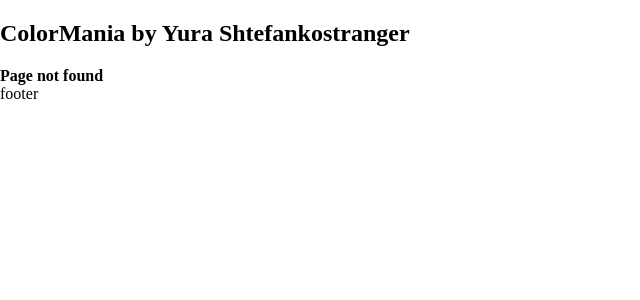
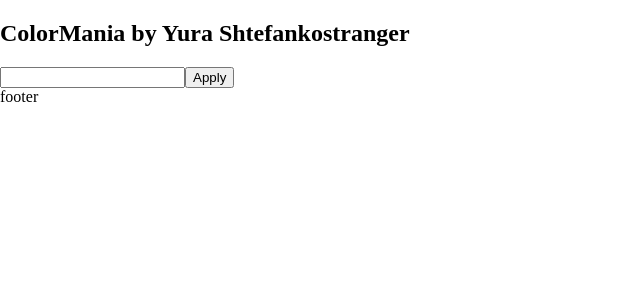
Before and after one commit to Viper-JSX/Colormania-React, a React (Create React App) app: page /tables/1/edit in a window 1280 px wide. Before the commit this address had no page. Shown: the top 300 px of the page, without its empty margins (0-640 px from the left). Built offline with nearby package versions, Linux system fonts and the light colour scheme.

Commit message:
removed oldColorName property from TableEditorProps, handleTableEdit is passed down to TableEditor with according components' types configuration

```diff
--- a/src/App.tsx
+++ b/src/App.tsx
@@ -81,6 +81,7 @@ function App() {
 
                 handleTablesSortCriteriaChange={handleTablesSortCriteriaChnage}
                 handleTablesSearch={handleTablesSearch}
+                handleTableEdit={handleTableEdit}
 
                 mode="create"
                 handleAddColorToTable={handleAddColorToTable}
--- a/src/components/Layout/Layout.tsx
+++ b/src/components/Layout/Layout.tsx
@@ -11,8 +11,9 @@ import Table from "../Tables/Table";
 import Tables from "../Tables/Tables";
 import UserProfile from "../User/User_profile";
 import ColorEditor from "../Color_editor/Color_editor";
+import TableEditor from "../Table_editor/Table_editor";
 
-function Layout({ appTitle, tablesToRender, handleTablesSortCriteriaChange, handleTablesSearch, handleAddColorToTable, handleColorEdit, handleColorDelete } : LayoutProps):JSX.Element{
+function Layout({ appTitle, tablesToRender, handleTablesSortCriteriaChange, handleTablesSearch, handleTableEdit, handleAddColorToTable, handleColorEdit, handleColorDelete } : LayoutProps):JSX.Element{
     return(
         <div id="layout">
             <Header
@@ -29,6 +30,7 @@ function Layout({ appTitle, tablesToRender, handleTablesSortCriteriaChange, hand
                         )
                     }
 
+                    <Route path="/tables/:tablename/edit" element={<TableEditor handleTableEdit={handleTableEdit} />} />
                     <Route path="/tables/:tablename/add-color" element={<ColorEditor mode="create" handleAddColorToTable={handleAddColorToTable} handleColorEdit={handleColorEdit} />} />
                     <Route path="/tables/:tablename/:colorname/edit" element={<ColorEditor handleAddColorToTable={handleAddColorToTable} handleColorEdit={handleColorEdit}  mode="edit" />} />
                     <Route path="/user" element={<UserProfile />} />
--- a/src/components/Table_editor/Table_editor.tsx
+++ b/src/components/Table_editor/Table_editor.tsx
@@ -1,8 +1,9 @@
 import React, { useState } from "react";
 import { TableEditorProps } from "../../typescript/types";
 
-function TableEditor({ oldTableName, handleTableEdit } : TableEditorProps):JSX.Element{
-    const [ tableName, setTableName ] = useState<string>(oldTableName);
+function TableEditor({ handleTableEdit } : TableEditorProps):JSX.Element{
+    const oldTableName = "";
+    const [ tableName, setTableName ] = useState<string>(/*oldTableName*/"");
 
     function handleTableNameChange(event: React.ChangeEvent<HTMLInputElement>):void{
         setTableName(event.target.value);
@@ -11,6 +12,7 @@ function TableEditor({ oldTableName, handleTableEdit } : TableEditorProps):JSX.E
     return(
         <div>
             <input className="tableNameInput" type="text" value={tableName} />
+            <button className="saveTableChangesButton" onChange={() => handleTableEdit({ oldTableName, tableName })}>Apply</button>
         </div>
     );
 }
--- a/src/typescript/types.tsx
+++ b/src/typescript/types.tsx
@@ -4,7 +4,7 @@ import TableClass from "../classes/Table";
 import UserClass from "../classes/User";
 
 
-export type LayoutProps = { tablesToRender: TableClass[] } & HeaderProps & ColorEditorProps & {handleColorDelete:  HandleColorDeleteFunc};
+export type LayoutProps = { tablesToRender: TableClass[] } & HeaderProps & ColorEditorProps & {handleColorDelete:  HandleColorDeleteFunc} & { handleTableEdit: TableEditorProps["handleTableEdit"] };
 
 
 //-----------------Header-----------------
@@ -119,7 +119,6 @@ export type TablesProps = {tables: TableClass[], handleColorDelete: HandleColorD
 export type TableProps = { table: TableClass, handleColorDelete: HandleColorDeleteFunc };
 
 export type TableEditorProps = {
-    oldTableName: string,
     handleTableEdit: ({ oldTableName, tableName} : { oldTableName: string, tableName: string }) => void,
 };
 export type HandleTableEditParams = { oldTableName: string, tableName: string };
```
